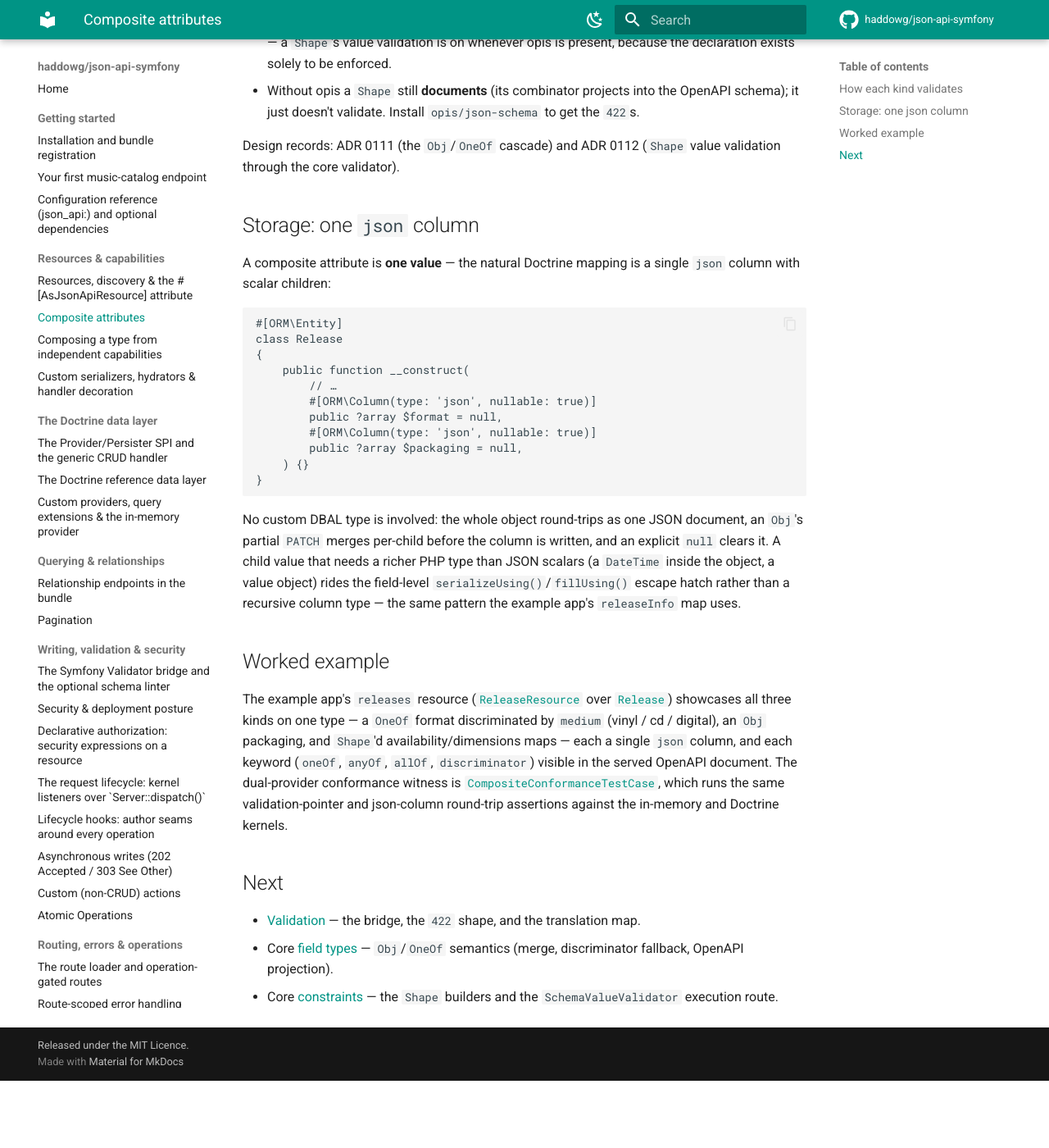
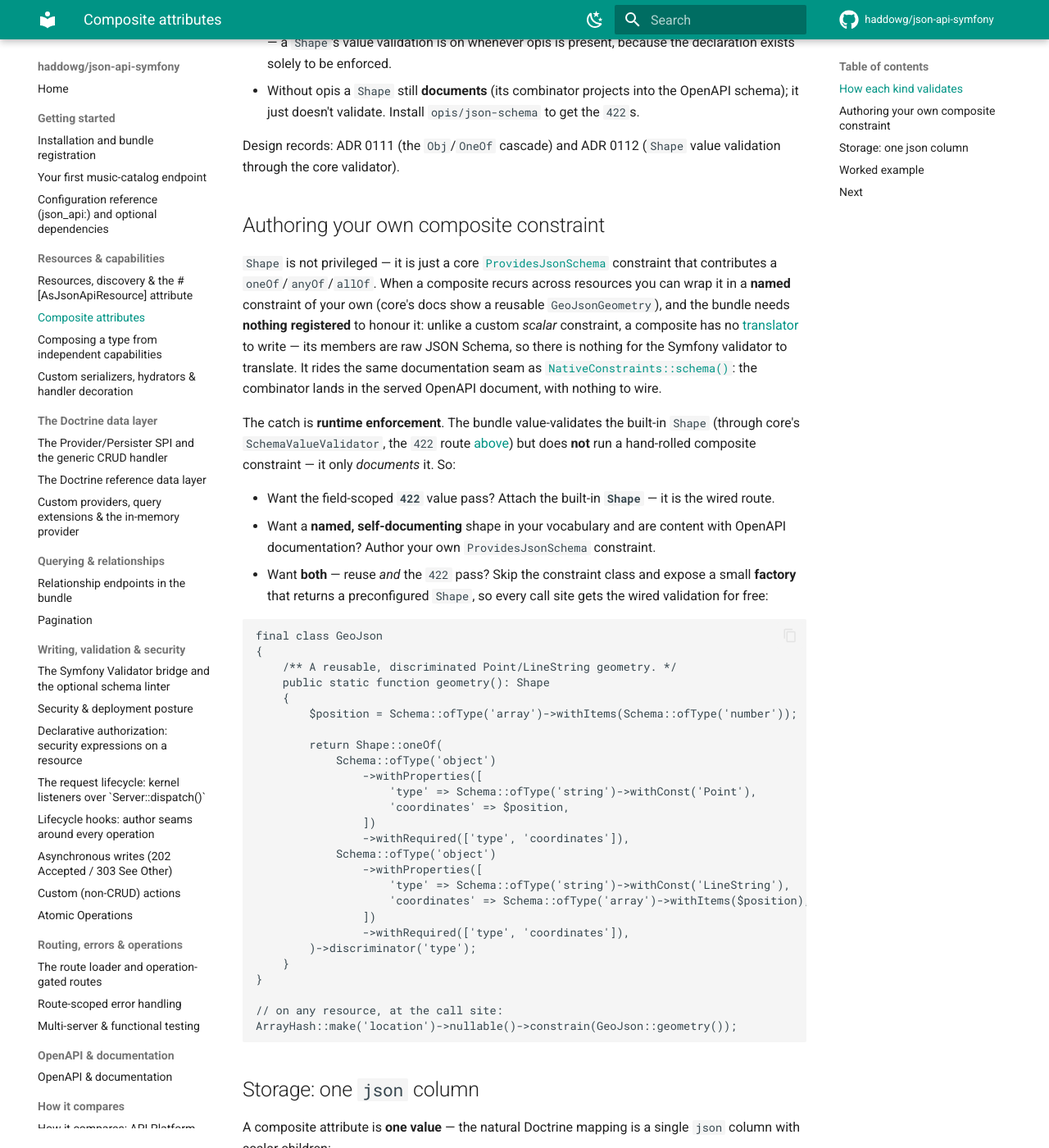
Before and after one commit to haddowg/json-api-symfony, an MkDocs documentation site: the page built from docs/composite-attributes.md, in a window 1280 px wide and 1400 px high, scrolled down 1165 px. Shown: the whole window at 82% size. Built offline with MkDocs 1.6.1 and Material for MkDocs 9.7.7, drawn with Linux system fonts in a browser that asks for light colours; comment, search, counter and statistics services are not loaded; before the commit the page ends 2483 px from its top, so only the background shows below that.

Commit message:
docs: document authoring a custom composite-schema constraint (#118)
Core now ships a worked example of authoring a custom
`ProvidesJsonSchema` constraint that contributes a composite
(`oneOf`/`anyOf`/`allOf`). This adds the bundle-side counterpart so a
Symfony user knows how it behaves here.

The new "Authoring your own composite constraint" section in
`docs/composite-attributes.md` makes the bundle-specific point: a
composite constraint needs **nothing registered** — unlike a custom
scalar constraint it has no translator to write, because its members are
raw JSON Schema — and it rides the same documentation seam as
`NativeConstraints::schema()`. It then draws the runtime-enforcement
boundary honestly: the bundle value-validates the built-in `Shape` (the
`422` route), but a hand-rolled composite constraint only *documents*.
So it shows the three options — attach `Shape` for the `422` pass,
author your own for documentation, or expose a small `Shape` factory to
get reuse *and* the `422` pass. A one-line cross-reference from
`docs/validation.md` points here from the custom-constraints section.

Docs-only. `mkdocs build --strict` is clean and the factory snippet
type-checks against the `Schema`/`Shape` API.

https://claude.ai/code/session_019MJvCm5aDhWFP6X7iRzY7h

````diff
--- a/docs/composite-attributes.md
+++ b/docs/composite-attributes.md
@@ -61,6 +61,62 @@ Two wiring notes:
 Design records: ADR 0111 (the `Obj`/`OneOf` cascade) and ADR 0112 (`Shape` value
 validation through the core validator).
 
+## Authoring your own composite constraint
+
+`Shape` is not privileged — it is just a core
+[`ProvidesJsonSchema`](https://github.com/haddowg/json-api/blob/main/docs/constraints.md#rolling-your-own-composite-constraint)
+constraint that contributes a `oneOf`/`anyOf`/`allOf`. When a composite recurs
+across resources you can wrap it in a **named** constraint of your own (core's
+docs show a reusable `GeoJsonGeometry`), and the bundle needs **nothing
+registered** to honour it: unlike a custom *scalar* constraint, a composite has no
+[translator](validation.md#custom-constraints-the-extension-point) to write — its
+members are raw JSON Schema, so there is nothing for the Symfony validator to
+translate. It rides the same documentation seam as
+[`NativeConstraints::schema()`](validation.md#native-symfony-constraints-without-a-translator-nativeconstraints):
+the combinator lands in the served OpenAPI document, with nothing to wire.
+
+The catch is **runtime enforcement**. The bundle value-validates the built-in
+`Shape` (through core's `SchemaValueValidator`, the `422` route
+[above](#how-each-kind-validates)) but does **not** run a hand-rolled composite
+constraint — it only *documents* it. So:
+
+- Want the field-scoped **`422`** value pass? Attach the built-in **`Shape`** — it
+  is the wired route.
+- Want a **named, self-documenting** shape in your vocabulary and are content with
+  OpenAPI documentation? Author your own `ProvidesJsonSchema` constraint.
+- Want **both** — reuse *and* the `422` pass? Skip the constraint class and expose
+  a small **factory** that returns a preconfigured `Shape`, so every call site gets
+  the wired validation for free:
+
+```php
+final class GeoJson
+{
+    /** A reusable, discriminated Point/LineString geometry. */
+    public static function geometry(): Shape
+    {
+        $position = Schema::ofType('array')->withItems(Schema::ofType('number'));
+
+        return Shape::oneOf(
+            Schema::ofType('object')
+                ->withProperties([
+                    'type' => Schema::ofType('string')->withConst('Point'),
+                    'coordinates' => $position,
+                ])
+                ->withRequired(['type', 'coordinates']),
+            Schema::ofType('object')
+                ->withProperties([
+                    'type' => Schema::ofType('string')->withConst('LineString'),
+                    'coordinates' => Schema::ofType('array')->withItems($position),
+                ])
+                ->withRequired(['type', 'coordinates']),
+        )->discriminator('type');
+    }
+}
+
+// on any resource, at the call site:
+ArrayHash::make('location')->nullable()->constrain(GeoJson::geometry());
+```
+
 ## Storage: one `json` column
 
 A composite attribute is **one value** — the natural Doctrine mapping is a single
````
Also changed, not shown: docs/validation.md (+4 -0 lines).
